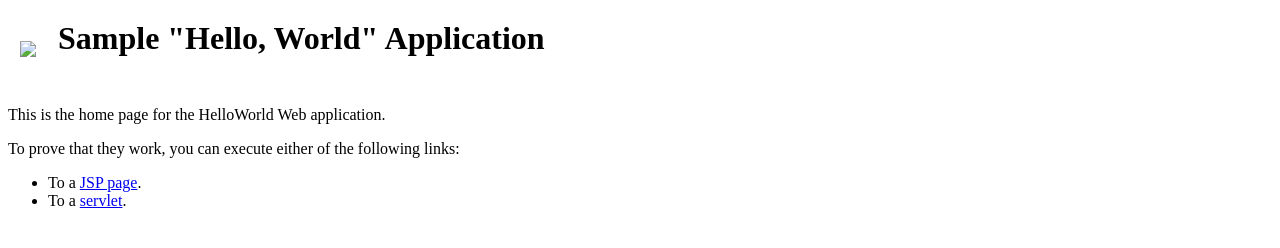
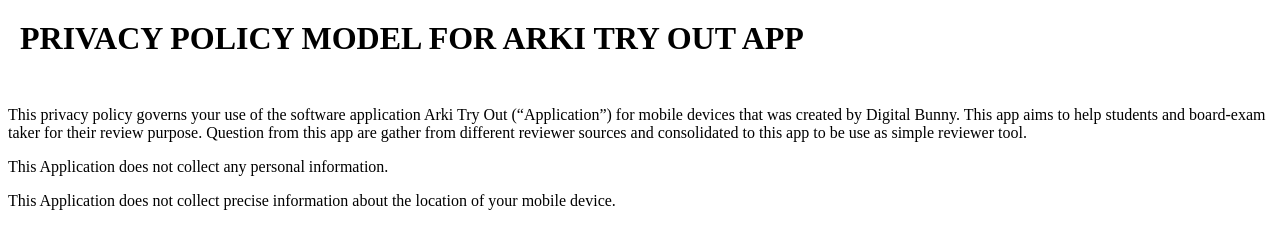
Before and after one commit to Arki-DigiBun/Arki-DigiBun.github.io, a plain HTML site: page index.html in a window 1280 px wide. Drawn offline with Linux system fonts and the light colour scheme.

Commit message:
Editted Index.html

```diff
--- a/index.html
+++ b/index.html
@@ -1,26 +1,19 @@
 <html>
-  <head>
-    <title>Sample "Hello, World" Application</title>
-  </head>
   <body bgcolor=white>
 
     <table border="0" cellpadding="10">
       <tr>
         <td>
-          <img src="images/springsource.png">
-        </td>
-        <td>
-          <h1>Sample "Hello, World" Application</h1>
+          <h1>PRIVACY POLICY MODEL FOR ARKI TRY OUT APP</h1>
         </td>
       </tr>
     </table>
 
-    <p>This is the home page for the HelloWorld Web application. </p>
-    <p>To prove that they work, you can execute either of the following links:
-    <ul>
-      <li>To a <a href="hello.jsp">JSP page</a>.
-      <li>To a <a href="hello">servlet</a>.
-    </ul>
+    <p>This privacy policy governs your use of the software application Arki Try Out (“Application”) for mobile devices that was created by Digital Bunny. This app aims to help students and board-exam taker for their review purpose. Question from this app are gather from different reviewer sources and consolidated to this app to be use as simple reviewer tool.</p>
+
+<p>This Application does not collect any personal information.</p>
+
+<p>This Application does not collect precise information about the location of your mobile device.</p>
 
   </body>
 </html>
```
